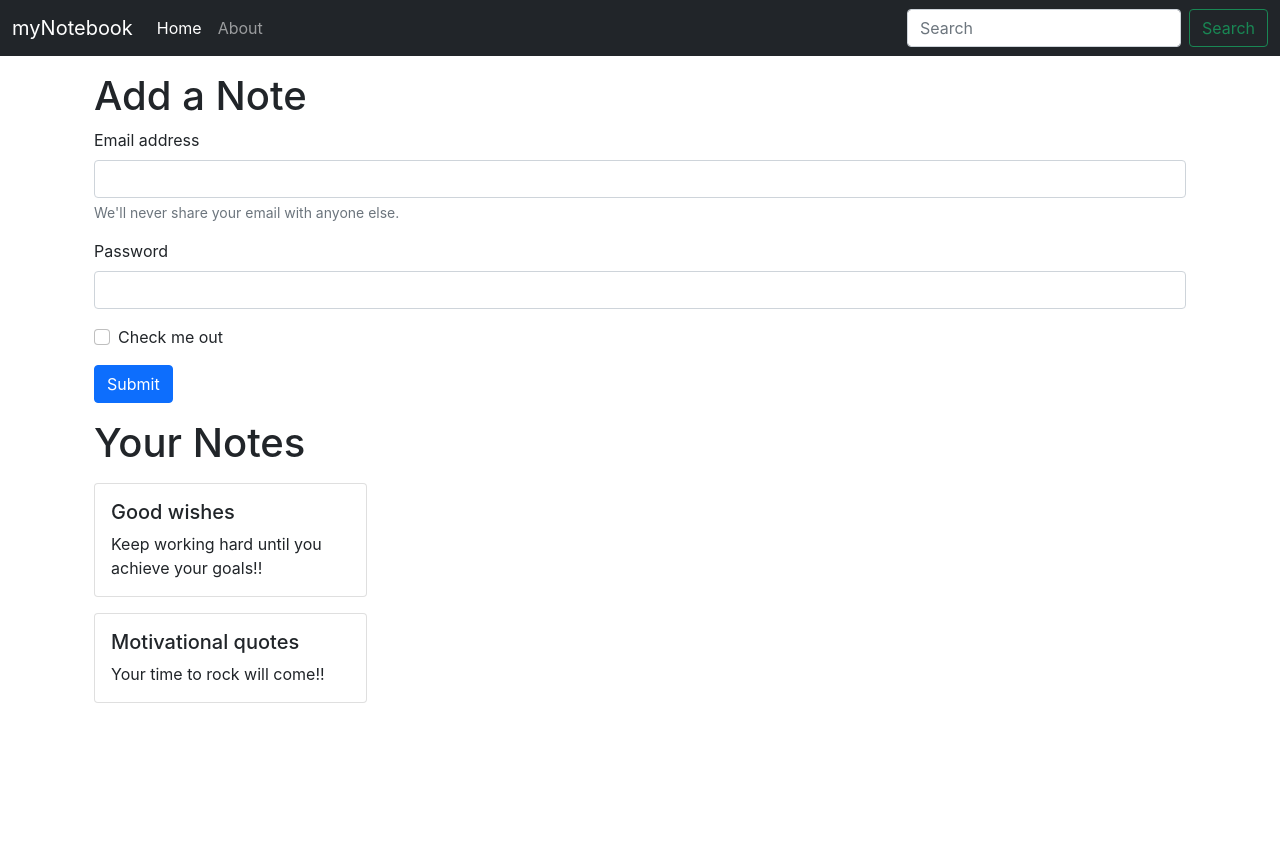
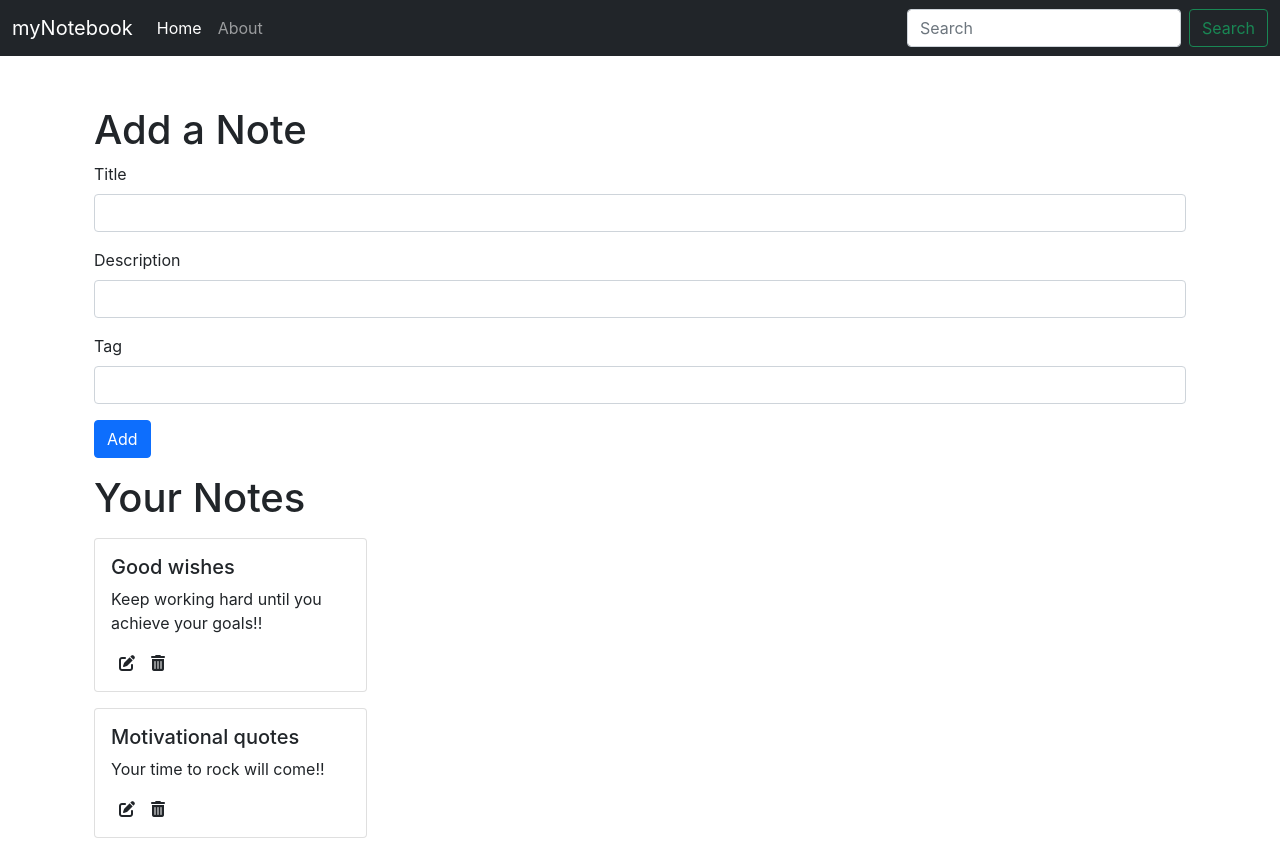
Before and after one commit to KaurManjot0432/myNotebook-react, a React (Create React App) app: page / in a window 1280 px wide. Before the commit the page ends 800 px from the top, so only its background shows below. Built offline with nearby package versions, Linux system fonts and the light colour scheme.

Commit message:
addNote func and component

```diff
--- a/public/index.html
+++ b/public/index.html
@@ -17,6 +17,7 @@
     <title>myNotebook - Your notes secured on the cloud</title>
   </head>
   <body>
+    <script src="https://kit.fontawesome.com/af66a7f71f.js" crossorigin="anonymous"></script>
     <noscript>You need to enable JavaScript to run this app.</noscript>
     <div id="root"></div>
     <script src="https://cdn.jsdelivr.net/npm/bootstrap@5.1.3/dist/js/bootstrap.bundle.min.js" integrity="sha384-ka7Sk0Gln4gmtz2MlQnikT1wXgYsOg+OMhuP+IlRH9sENBO0LRn5q+8nbTov4+1p" crossorigin="anonymous"></script>
--- a/src/App.js
+++ b/src/App.js
@@ -3,6 +3,8 @@
 import { Home } from './components/Home';
 import { About } from './components/About';
 import NoteState from './context/notes/NoteState';
+import react, { useState } from 'react';
+import Alert from './components/Alert';
 import {
   BrowserRouter as Router,
   Switch,
@@ -11,11 +13,22 @@
 } from "react-router-dom";
 
 function App() {
+  const [alert, setAlert] = useState(null);
+  const showAlert = (message, type) => {
+    setAlert({
+      msg: message,
+      type: type
+    });
+    setTimeout(() => {
+      setAlert(null);
+    }, 1500);
+  }
   return (
     <>
       <NoteState>
         <Router>
           <Navbar />
+          <Alert alert={alert} />
           <div className="container">
             <Switch>
               <Route exact path="/">
--- /dev/null
+++ b/src/components/AddNote.js
@@ -0,0 +1,40 @@
+import React, {useContext, useState } from 'react';
+import noteContext from '../context/notes/noteContext';
+
+const AddNote = () => {
+
+    const context = useContext(noteContext);
+    const { addNote } = context;
+    const [note, setnote] = useState({title:"", description:"", tag:""});
+
+    const onChange = (e)=>{
+        setnote({...note,[e.target.name]: e.target.value});
+    }
+    const HandleClick = (e)=>{
+        e.preventDefault();
+        addNote(note.title, note.description, note.tag);
+    }
+
+    return (
+        <div className="container">
+            <h1>Add a Note</h1>
+            <form>
+                <div className="mb-3">
+                    <label htmFor="title" className="form-label">Title</label>
+                    <input type="text" className="form-control" onChange={onChange} name="title" id="title" aria-describedby="emailHelp"/>
+                </div>
+                <div className="mb-3">
+                    <label htmFor="description" className="form-label">Description</label>
+                    <input type="text" className="form-control" onChange={onChange} name="description" id="description"/>
+                </div>
+                <div className="mb-3">
+                    <label htmFor="tag" className="form-label">Tag</label>
+                    <input type="text" className="form-control" onChange={onChange} name="tag" id="tag"/>
+                </div>
+                <button type="submit" className="btn btn-primary" onClick={HandleClick}>Add</button>
+            </form>
+            </div>
+    )
+}
+
+export default AddNote
--- /dev/null
+++ b/src/components/Alert.js
@@ -0,0 +1,14 @@
+import React from 'react'
+
+export default function Alert(props) {
+    return (
+        <div style={{ height: '50px' }}>
+            {props.alert &&
+
+                <div className={`alert alert-${props.alert.type} alert-dismissible fade show`} role="alert">
+                    <strong>{props.alert.type}</strong> {props.alert.msg}
+                </div>}
+
+        </div>
+    )
+}
--- a/src/components/Home.js
+++ b/src/components/Home.js
@@ -1,28 +1,11 @@
 import react from 'react';
+import AddNote from './AddNote';
 import Notes from './Notes';
 
 export const Home = () => {
     return (
         <div>
-            <div className="container my-3">
-            <h1>Add a Note</h1>
-            <form>
-                <div className="mb-3">
-                    <label for="exampleInputEmail1" className="form-label">Email address</label>
-                    <input type="email" className="form-control" id="exampleInputEmail1" aria-describedby="emailHelp"/>
-                    <div id="emailHelp" class ="form-text">We'll never share your email with anyone else.</div>
-                </div>
-                <div className="mb-3">
-                    <label for="exampleInputPassword1" className="form-label">Password</label>
-                    <input type="password" className="form-control" id="exampleInputPassword1"/>
-                </div>
-                <div className="mb-3 form-check">
-                    <input type="checkbox" className="form-check-input" id="exampleCheck1"/>
-                    <label class ="form-check-label" for="exampleCheck1">Check me out</label>
-                </div>
-                <button type="submit" className="btn btn-primary">Submit</button>
-            </form>
-            </div>
+            <AddNote/>
             <Notes/>
         </div>
     )
--- a/src/components/Noteitem.js
+++ b/src/components/Noteitem.js
@@ -6,10 +6,12 @@
     console.log(note);
     return (
         <div className="col-md-3">
-            <div class="card my-3">
-                <div class="card-body">
-                    <h5 class="card-title">{note.title}</h5>
-                    <p class="card-text">{note.description}</p>
+            <div className="card my-3">
+                <div className="card-body">
+                    <h5 className="card-title">{note.title}</h5>
+                    <p className="card-text">{note.description}</p>
+                    <i className="fas fa-edit mx-2"></i>
+                    <i className="fas fa-trash-alt mx-2"></i>
                 </div>
             </div>
         </div>
--- a/src/context/notes/NoteState.js
+++ b/src/context/notes/NoteState.js
@@ -25,10 +25,35 @@
           }
         ]
 
-      const [notes, setnotes] = useState(notesInitial)
+      const [notes, setnotes] = useState(notesInitial);
+
+      //add a note
+      const addNote = (title, description, tag)=>{
+        console.log(title, description,tag);
+        const note = {
+          "_id": "616f665ba9a10245001691d1",
+          "user": "615dc44b512b083e080b6ce6",
+          "title": title,
+          "description": description,
+          "tag": tag,
+          "date": "2021-10-20T00:44:11.435Z",
+          "__v": 0
+        }
+        setnotes(notes.concat(note));
+      }
+
+      //update a note
+      const updateNote = ()=>{
+
+      }
+
+      //delete a note
+      const deleteNote = ()=>{
+
+      }
 
     return (
-        <NoteContext.Provider value = {{notes,setnotes}}>
+        <NoteContext.Provider value = {{notes,setnotes,addNote, updateNote, deleteNote}}>
             {props.children}
         </NoteContext.Provider>
     )
--- a/src/index.css
+++ b/src/index.css
@@ -11,3 +11,7 @@
   font-family: source-code-pro, Menlo, Monaco, Consolas, 'Courier New',
     monospace;
 }
+
+i{
+  cursor: pointer;
+}
```
